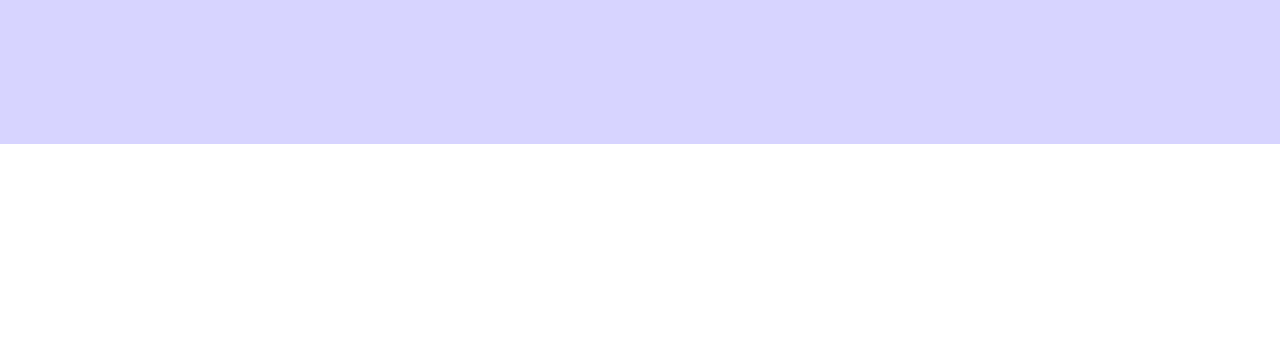
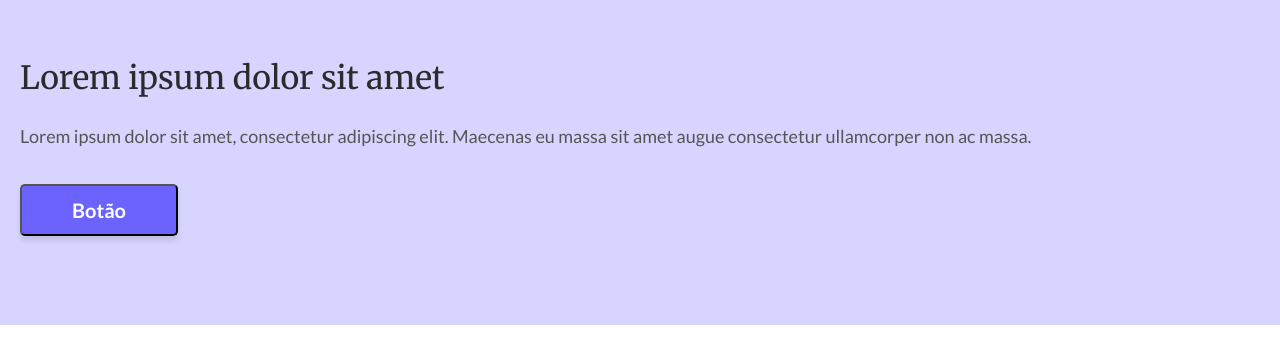
Before and after one commit to devdinho/codelandia-one-page, a React (Vite) app: page / in a window 1280 px wide. Shown: the top 364 px of the page. Built offline with nearby package versions, Linux system fonts and the light colour scheme.

Commit message:
feat: add header left content

```diff
--- a/src/App.jsx
+++ b/src/App.jsx
@@ -5,7 +5,16 @@ function App() {
 
   return (
     <div className="App">
-      <Header />
+      <Header>
+        <div className="info-wrapper">
+          <h1>Lorem ipsum dolor sit amet</h1>
+          <p>
+            Lorem ipsum dolor sit amet, consectetur adipiscing elit.
+            Maecenas eu massa sit amet augue consectetur ullamcorper non ac massa.
+          </p>
+          <button>Botão</button>
+        </div>
+      </Header>
     </div>
   )
 }
--- a/src/components/Header/style.css
+++ b/src/components/Header/style.css
@@ -2,3 +2,38 @@ header {
   background-color: #D7D4FF;
   padding: 55px 20px 89px 20px;
 }
+
+.info-wrapper {
+  display: flex;
+  flex-direction: column;
+}
+
+.info-wrapper h1 {
+  font-family: "Merriweather", sans-serif;
+  font-weight: 400;
+  font-size: 32px;
+  line-height: 47px;
+  color: #2B2B2B;
+}
+
+.info-wrapper p {
+  font-family: "Lato", sans-serif;
+  font-weight: 400;
+  font-size: 18px;
+  line-height: 32px;
+  color: #555555;
+  padding: 18px 0 32px 0;
+}
+
+.info-wrapper button {
+  font-family: "Lato", sans-serif;
+  font-weight: 700;
+  font-size: 20px;
+  line-height: 24px;
+  color: #FFFFFF;
+  background-color: #6C63FF;
+  padding: 12px 50px 12px;
+  box-shadow: 0px 5px 5px rgba(23, 23, 23, 0.1);
+  border-radius: 5px;
+  align-self: flex-start;
+}
```
